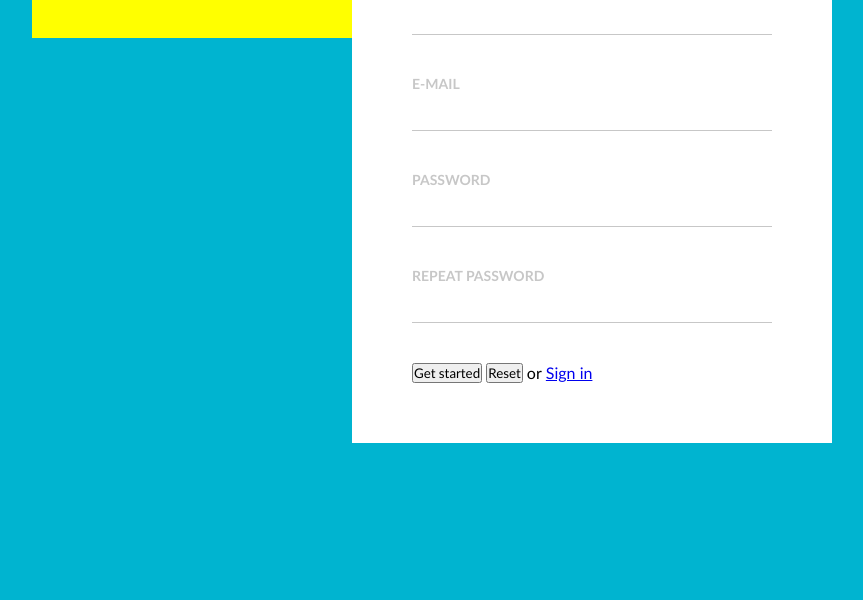
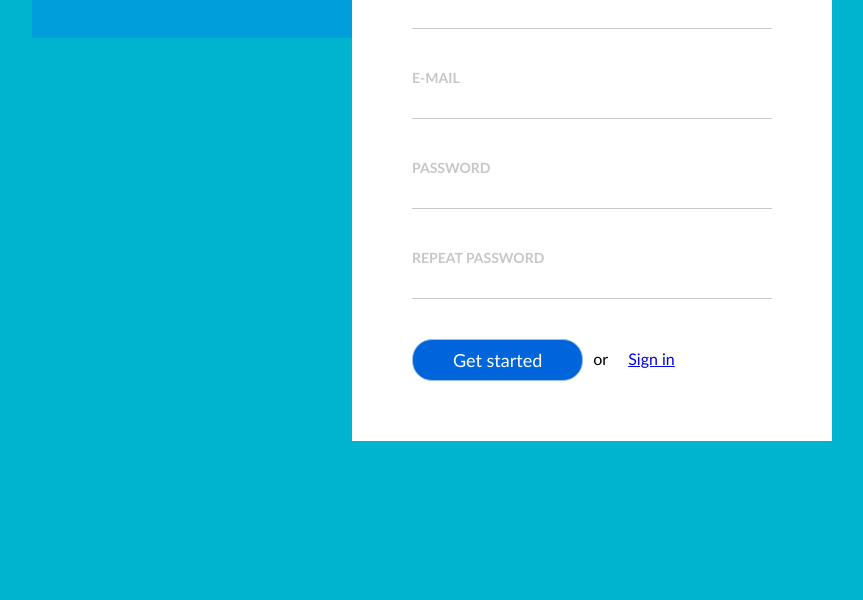
Before and after one commit to donkup/6-sign-up, a plain HTML site: page index.html in a window 1280 px wide. Shown: the part 200-800 px from the top of the page, without its empty margins (208-1071 px from the left). Drawn offline with Linux system fonts and the light colour scheme.

Commit message:
Form style

```diff
--- a/CSS/main.css
+++ b/CSS/main.css
@@ -14,8 +14,8 @@ body {
 .container {
   display: inline-block;
   width: 800px;
-  margin-top: 100px;
-  margin-left: calc((100% - 800px) / 2);
+  margin: 100px calc((100% - 800px) / 2) 0;
+
 }
 
 .left-column {
@@ -23,7 +23,7 @@ body {
   width: 40%;
   float: left;
   padding: 40px;
-  background-color: yellow;
+  background-color:#009EDA;
   color: #fff;
 }
 
@@ -81,8 +81,31 @@ label {
 input {
   display: inline-block;
   width: 100%;
-  font-size: 30px;
+  font-size: 20px;
+  line-height: 30px;
   border: none;
   border-bottom: 1px solid #C7C7C7;
 
 }
+button {
+  float: left;
+  background-color: #0065DB;
+  color: #fff;
+  padding: 10px 40px;
+  /* padding-left: 30px;
+  padding-right: 30px; */
+  font-size: 18px;
+  line-height: 20px;
+  border-radius: 20px;
+  border:1px solid #9bc2ee;
+}
+.form-row > span {
+  float: left;
+  padding: 10px;
+
+}
+.form-row > a {
+  float: left;
+  padding: 10px;
+
+}
--- a/index.html
+++ b/index.html
@@ -22,25 +22,25 @@
            <div class="close">x</div>
            <form class="form">
                <div class="form-row">
-                   <label for="">Username</label>
-                   <input type="text">
+                   <label for="Username">Username</label>
+                   <input id="Username"type="text" required>
+
                 </div>
                <div class="form-row">
-                   <label for="">E-mail</label>
-                   <input type="email">
+                   <label for="email">E-mail</label>
+                   <input id="email" type="email" required>
                 </div>
                <div class="form-row">
-                   <label for="">Password</label>
-                   <input type="password">
+                   <label for="pass">Password</label>
+                   <input id="pass" type="password" required>
                 </div>
                <div class="form-row">
-                   <label for="">Repeat password</label>
-                   <input type="password">
+                   <label for="repass">Repeat password</label>
+                   <input id="repass" type="password" required>
                 </div>
                <div class="form-row">
                    <button type="submit">Get started</button>
-                   <button type="reset">Reset</button>
-                   <span>or</span>
+                    <span>or</span>
                    <a href="#">Sign in</a>
                 </div>
            </form>
```
